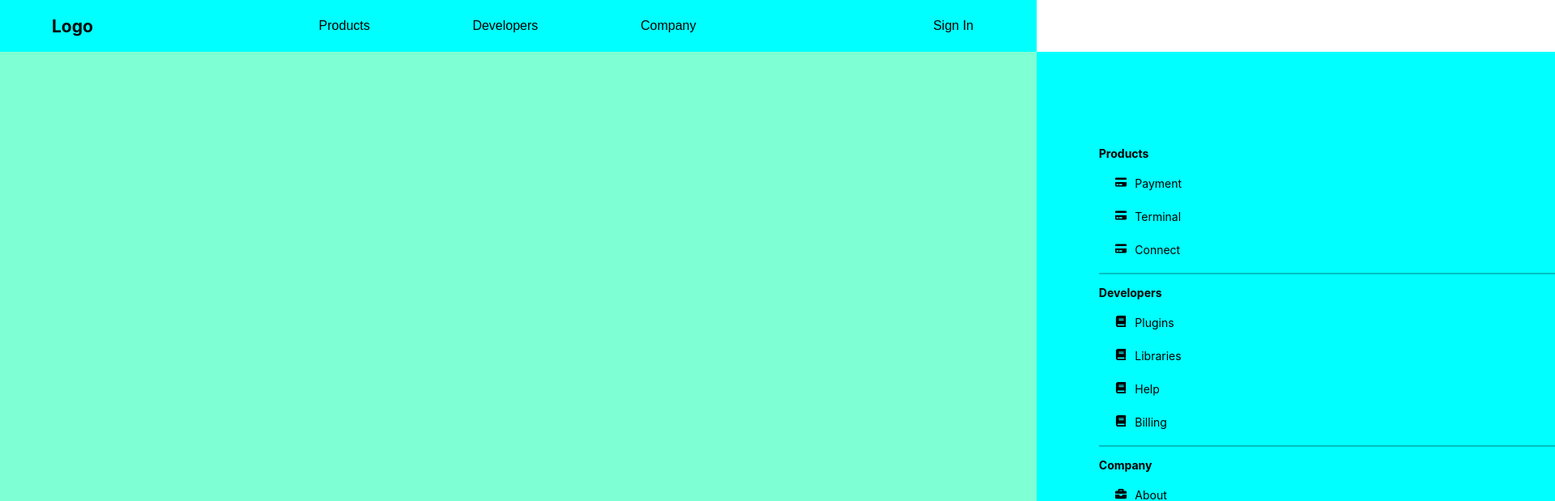
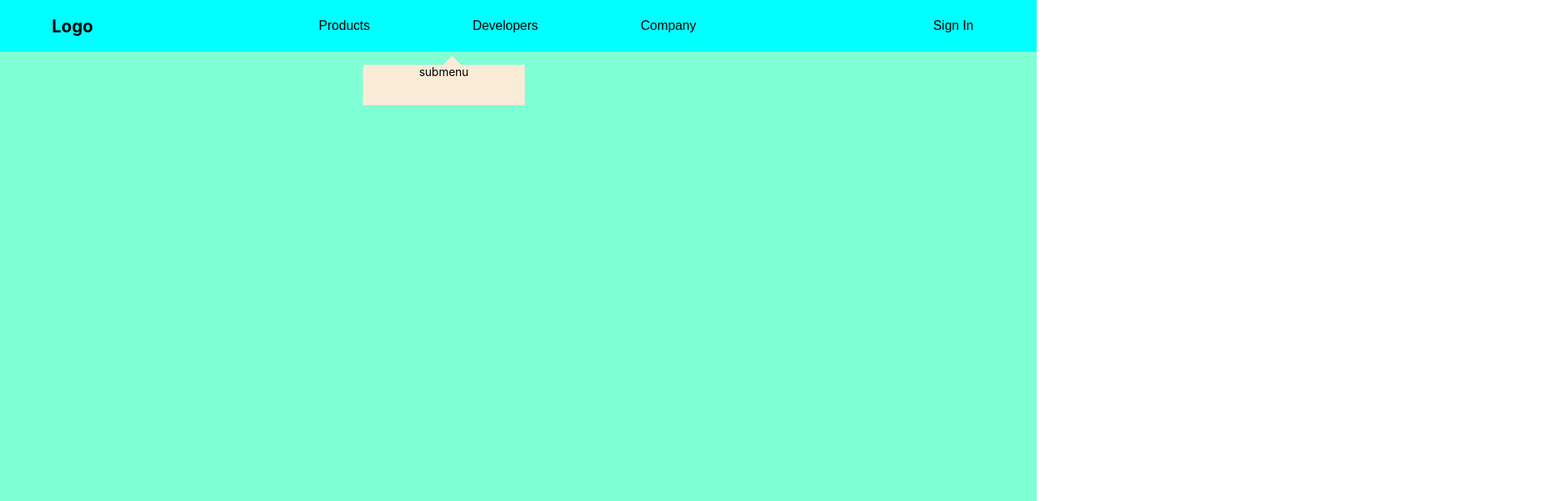
Before and after one commit to Who-codes/submenu, a React (Create React App) app: page / in a window 1280 px wide. Shown: the top 619 px of the page at 81% size, 1920 px wide, since content can reach past the window. Built offline with nearby package versions, Linux system fonts and the light colour scheme.

Commit message:
submenu outline

```diff
--- a/src/Navbar.jsx
+++ b/src/Navbar.jsx
@@ -5,6 +5,11 @@ import { useGlobalContext } from "./context";
 export default function Navbar() {
   const { isSidebarOpen, handleSidebar, openSubmenu, closeSubmenu } =
     useGlobalContext();
+
+  const displaySubmenu = (e) => {
+    openSubmenu();
+  };
+
   return (
     <nav className="nav">
       <div className="nav-center">
@@ -16,17 +21,17 @@ export default function Navbar() {
         </div>
         <ul className="nav-links">
           <li>
-            <button className="btn link-btn" onMouseOver={openSubmenu}>
+            <button className="btn link-btn" onMouseOver={displaySubmenu}>
               products
             </button>
           </li>
           <li>
-            <button className="btn link-btn" onMouseOver={openSubmenu}>
+            <button className="btn link-btn" onMouseOver={displaySubmenu}>
               developers
             </button>
           </li>
           <li>
-            <button className="btn link-btn" onMouseOver={openSubmenu}>
+            <button className="btn link-btn" onMouseOver={displaySubmenu}>
               company
             </button>
           </li>
--- a/src/Submenu.jsx
+++ b/src/Submenu.jsx
@@ -3,7 +3,5 @@ import { useGlobalContext } from "./context";
 
 export default function Submenu() {
   const { isSubmenuopen } = useGlobalContext();
-  return (
-    <aside className={`submenu ${isSubmenuopen && "show"}`}>submenu</aside>
-  );
+  return <aside className={`submenu`}>submenu</aside>;
 }
--- a/src/context.js
+++ b/src/context.js
@@ -5,18 +5,18 @@ const AppContext = React.createContext();
 export const AppProvider = ({ children }) => {
   const [isSidebarOpen, setIsSidebarOpen] = useState(false);
 
-  const [isSublmenuOpen, setISSubmenuOpen] = useState("true");
+  const [isSublmenuOpen, setIsSubmenuOpen] = useState(false);
 
   const handleSidebar = () => {
     setIsSidebarOpen(!isSidebarOpen);
   };
 
   const openSubmenu = () => {
-    setISSubmenuOpen(true);
+    setIsSubmenuOpen(true);
   };
 
   const closeSublmenu = () => {
-    setISSubmenuOpen(false);
+    setIsSubmenuOpen(false);
   };
 
   return (
--- a/src/index.css
+++ b/src/index.css
@@ -127,7 +127,8 @@ nav .sign-btn {
 }
 
 @media screen and (min-width: 768px) {
-  .nav .toggle-btn {
+  .nav .toggle-btn,
+  .sidebar {
     display: none;
   }
 
@@ -145,4 +146,30 @@ nav .sign-btn {
   .nav .sign-btn {
     display: block;
   }
+
+  .submenu {
+    position: absolute;
+    background-color: antiquewhite;
+    width: 200px;
+    height: 50px;
+    text-align: center;
+    top: 10%;
+    left: 35%;
+  }
+
+  .submenu::before {
+    content: "";
+    position: absolute;
+    top: -15%;
+    left: 50%;
+    width: 20px;
+    height: 20px;
+    transform: rotate(45deg);
+    background-color: antiquewhite;
+    z-index: -1;
+  }
+
+  main {
+    z-index: -2;
+  }
 }
```
